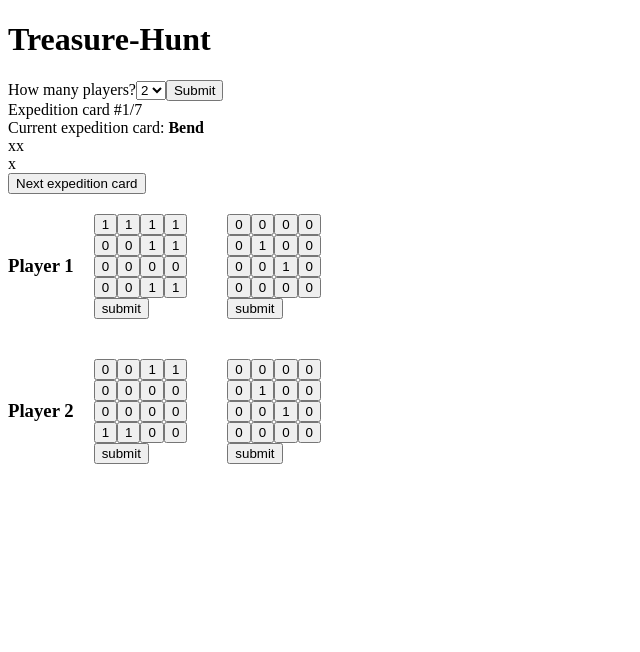
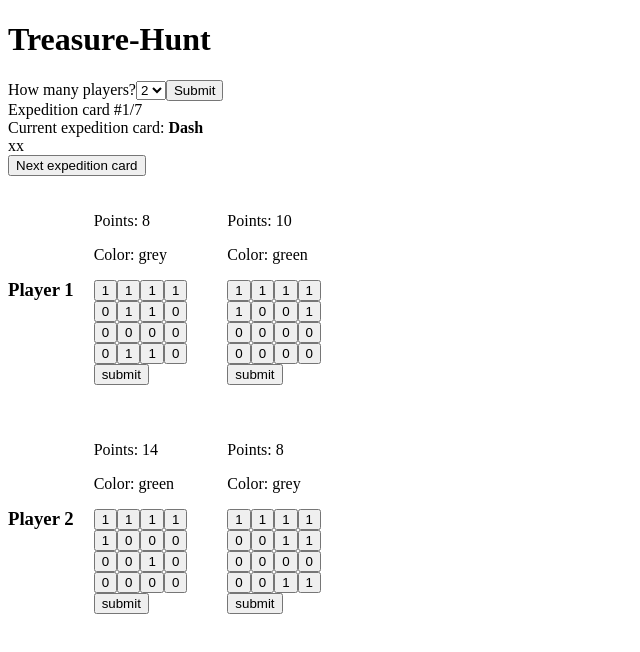
Before and after one commit to dstriz09/treasure-hunt, a React (Create React App) app: page / in a window 1280 px wide. Both pictures are taken after a click on the input "Submit". Shown: the top 652 px of the page, without its empty margins (0-640 px from the left). Built offline with nearby package versions, Linux system fonts and the light colour scheme.

Commit message:
Add Treasure Card functionality (#14)
* unworking

* it works

```diff
--- a/src/Board.js
+++ b/src/Board.js
@@ -1,15 +1,12 @@
 import React, { useContext, useState } from "react";
 import Square from "./Square";
-import { TREASURES } from "./cards";
 import { validateShape } from "./shapes/Shapes";
 import { CardContext } from "./CardContext";
 
-export default function Board() {
+export default function Board(props) {
   const [state, setState] = useContext(CardContext);
+  const [gameBoard, setGameboard] = useState(state.treasureDeck[props.boardId].grid);
 
-  const randomTreasure =
-    TREASURES[Math.floor(Math.random() * TREASURES.length)].grid;
-  const [gameBoard, setGameboard] = useState(randomTreasure);
   const [turn, setTurn] = useState([
     [0, 0, 0, 0],
     [0, 0, 0, 0],
@@ -18,11 +15,11 @@ export default function Board() {
   ]);
 
   function handleClick(r, c) {
-    let squares = gameBoard.slice();
+    let squares = state.treasureDeck[props.boardId].grid.slice();
     let turnBoard = turn.slice();
 
     if (squares[r][c] !== 1 && turnBoard[r][c] !== 1 && squares[r][c] !== "X") {
-      squares[r][c] = "X";
+      squares[r][c] = 1;
       turnBoard[r][c] = 1;
     } else if (turnBoard[r][c] === 1) {
       squares[r][c] = 0;
@@ -58,10 +55,37 @@ export default function Board() {
     } else {
       alert("BAD SHAPE. TRY AGAIN");
     }
+
+    // See if board is complete
+    if (isBoardComplete(gameBoard) === 16) {
+      // Board is complete! Add it to the users completed boards.
+      // To do: Generate a new board for the user.
+
+      // Get all players cards
+      let playersCards = [...state.players];
+      let playerCards = playersCards[props.boardId].cards
+      let currentCard = {...state.treasureDeck[props.boardId]};
+      // Push the completed card to the users array
+      let updatedPlayers = [...playersCards, playerCards.push(currentCard)];
+
+      // Update state
+      setState(state => ({ ...state, players : [...updatedPlayers] }));
+    }
+  }
+
+  function isBoardComplete (board) {
+    let currentRowSums = [];
+    const add = (total, num) => total + num;
+    gameBoard.forEach(row => {
+      currentRowSums.push(row.reduce(add));
+    })
+    return currentRowSums.reduce(add);
   }
 
   return (
-    <div style={{ margin: "20px" }}>
+    <div style={{ margin: "20px" }} boardId={props.boardId}>
+      <p>Points: {state.treasureDeck[props.boardId].value}</p>
+      <p>Color: {state.treasureDeck[props.boardId].color}</p>
       <div className="board-row">
         {renderSquare(0, 0)}
         {renderSquare(0, 1)}
--- a/src/CardContext.js
+++ b/src/CardContext.js
@@ -1,21 +1,37 @@
 import React, { useState } from "react";
-import { EXPEDITIONS } from "./cards";
+import { EXPEDITIONS, TREASURES } from "./cards";
 
 // Create the context. Empty function allows us to call setState
 export const CardContext = React.createContext([{}, () => {}]);
 
-export const newExpeditionDeck = () => {
-  let shuffled = EXPEDITIONS
-  .map((a) => ({sort: Math.random(), value: a}))
-  .sort((a, b) => a.sort - b.sort)
-  .map((a) => a.value)
-  return shuffled;
+export const NewExpeditionDeck = () => {
+  return shuffle(EXPEDITIONS);
+}
+
+export const NewTreasureDeck = () => {
+  return shuffle(TREASURES);
+}
+
+const shuffle = (deck) => {
+  return deck
+    .map((a) => ({sort: Math.random(), value: a}))
+    .sort((a, b) => a.sort - b.sort)
+    .map((a) => a.value)
 }
 
 const CardContextProvider = (props) => {
   const [state, setState] = useState({
-    expeditionDeck: newExpeditionDeck(),
-    currentRound: 1,
+    expeditionDeck: NewExpeditionDeck(),
+    treasureDeck: NewTreasureDeck(),
+    currentRound: 1, // seven rounds per phase
+    currentPhase: 1, // four phases per game
+    currentTreasure: 0,
+    players: [
+      {cards: []},
+      {cards: []},
+      {cards: []},
+      {cards: []},
+    ]
   });
 
   return (
--- a/src/Expedition.js
+++ b/src/Expedition.js
@@ -1,5 +1,5 @@
 import React, { useContext } from "react";
-import { CardContext, newExpeditionDeck } from "./CardContext";
+import { CardContext, NewExpeditionDeck } from "./CardContext";
 
 export default function Expedition() {
   const [state, setState] = useContext(CardContext);
@@ -9,7 +9,7 @@ export default function Expedition() {
       setState(state => ({ ...state, currentRound: state.currentRound + 1 }));
     } else {
       // generate new expedition deck and reset round to 1
-      setState(state => ({ ...state, currentRound: 1, expeditionDeck: newExpeditionDeck() }));
+      setState(state => ({ ...state, currentRound: 1, expeditionDeck: NewExpeditionDeck() }));
     }
   }
 
--- a/src/MultiSelect.js
+++ b/src/MultiSelect.js
@@ -1,6 +1,7 @@
-import React, { useState } from "react";
+import React, { useContext, useState } from "react";
 import Board from "./Board";
 import Expedition from "./Expedition";
+import { CardContext } from "./CardContext";
 
 export default function MultiSelect({ onSubmit }) {
   const [option, setOption] = useState({ value: "2" });
@@ -8,16 +9,17 @@ export default function MultiSelect({ onSubmit }) {
 
   const handleSubmit = (e, players) => {
     e.preventDefault();
+
     let newArray = [];
-    let boardId = 10;
+    let boardId = 0;
     for (let i = 0; i < players; i++) {
       newArray.push([
         <div style={{ display: "flex" }}>
           <h3 style={({ margin: "20px" }, { alignSelf: "center" })}>
             Player {i + 1}
           </h3>
-          <Board playerId={i} boardId={++boardId} />
-          <Board playerId={i} boardId={++boardId} />
+          <Board playerId={i} boardId={boardId++} />
+          <Board playerId={i} boardId={boardId++} />
         </div>,
       ]);
     }
--- a/src/cards.js
+++ b/src/cards.js
@@ -1,4 +1,3 @@
-// To do; add all eight expedition cards
 export const EXPEDITIONS = [
   {
     name: "Square",
@@ -80,12 +79,36 @@ export const TREASURES = [
     bonus: null
   },
   {
+    color: 'purple',
+    value: 14,
+    badge: false,
+    grid: [
+      [1, 1, 0, 0],
+      [0, 0, 0, 0],
+      [0, 0, 0, 0],
+      [0, 0, 0, 0],
+    ],
+    bonus: null
+  },
+  {
     color: 'orange',
     value: 12,
     badge: false,
     grid: [
       [0, 0, 1, 1],
       [0, 0, 0, 0],
+      [0, 0, 0, 0],
+      [1, 1, 0, 0],
+    ],
+    bonus: null
+  },
+  {
+    color: 'orange',
+    value: 12,
+    badge: false,
+    grid: [
+      [0, 0, 1, 0],
+      [0, 0, 1, 0],
       [0, 0, 0, 0],
       [1, 1, 0, 0],
     ],
@@ -104,8 +127,32 @@ export const TREASURES = [
     bonus: null
   },
   {
+    color: 'grey',
+    value: 8,
+    badge: false,
+    grid: [
+      [1, 1, 1, 1],
+      [0, 1, 1, 0],
+      [0, 0, 0, 0],
+      [0, 1, 1, 0],
+    ],
+    bonus: null
+  },
+  {
     color: 'green',
     value: 14,
+    badge: false,
+    grid: [
+      [1, 1, 1, 1],
+      [1, 0, 0, 0],
+      [0, 0, 1, 0],
+      [0, 0, 0, 0],
+    ],
+    bonus: null
+  },
+  {
+    color: 'green',
+    value: 10,
     badge: false,
     grid: [
       [1, 1, 1, 1],
--- a/src/shapes/Shapes.js
+++ b/src/shapes/Shapes.js
@@ -40,6 +40,7 @@ export const validateShape = ((selection, info, expedition) => {
       break;
 
     default:
+      valid = true;
       break;
   }
 
```
